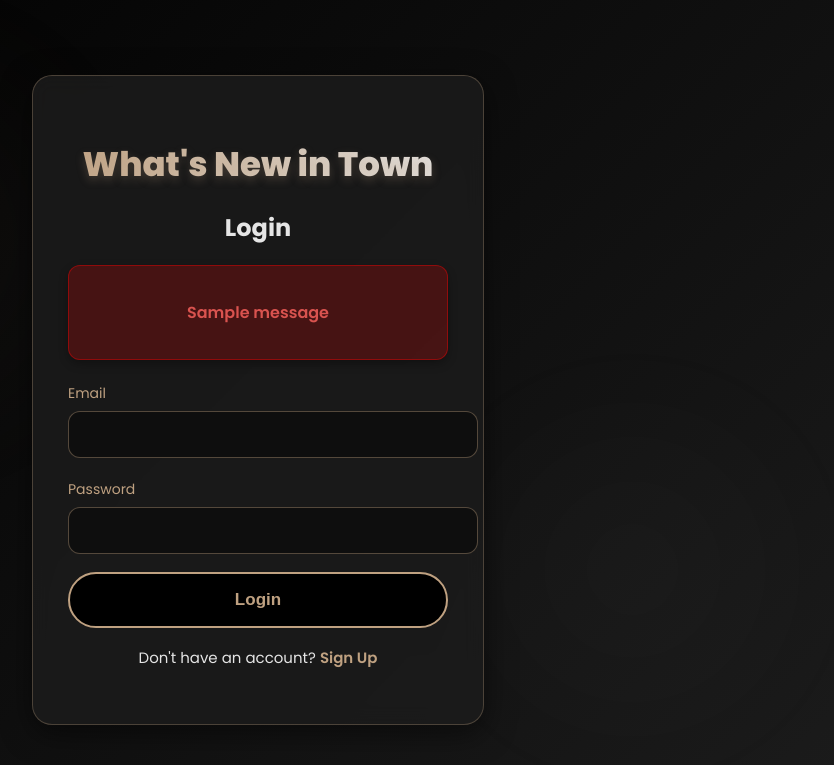
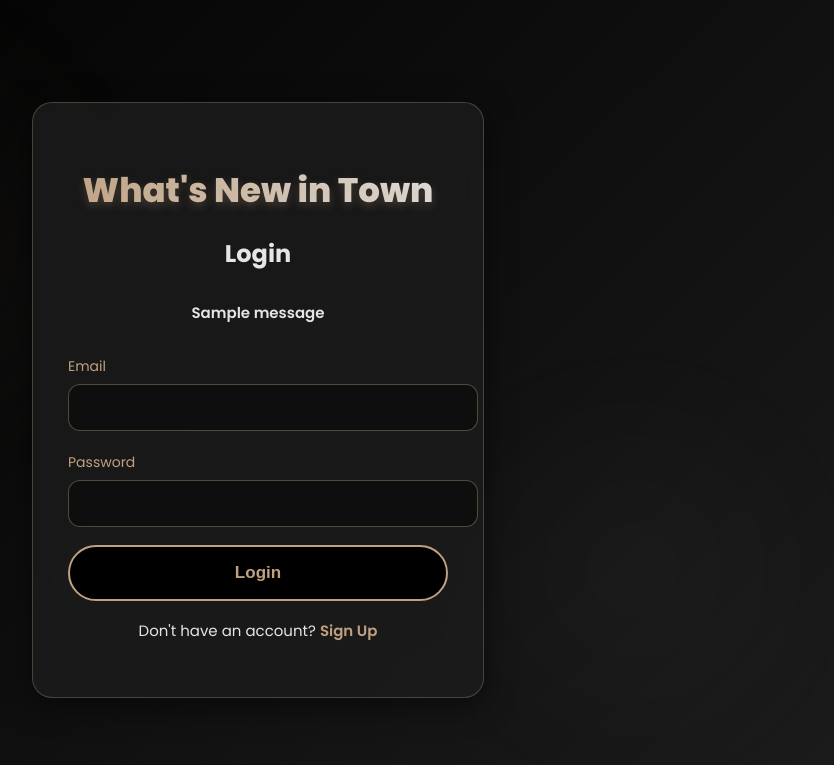
Before and after one commit to Yatharth224/WHATS-NEW-IN-TOWN, a Flask app: page /login in a window 1280 px wide. Shown: the top 765 px of the page, without its empty margins (382-1216 px from the left). Run offline with Flask 3, Linux system fonts and the light colour scheme; tables that the repository leaves empty or names only in its code hold one stand-in row (values such as "Sample post"); one stand-in notice (Sample message) is shown.

Commit message:
login pge flash message correction

```diff
--- a/templates/login.html
+++ b/templates/login.html
@@ -112,38 +112,38 @@
         }
         .signup-link a:hover { text-decoration: underline; }
 
-        /* Flash Message Styling */
+        /* ======= FLASH MESSAGE (signup-style) ======= */
+        /* keeps same width as inputs and aligns nicely inside card */
+        .flash-wrap { width: 100%; margin-bottom: 18px; box-sizing: border-box; }
+
         .alert {
-            margin-bottom: 20px;
-            padding: 18px;
-            background-color: rgba(255, 0, 0, 0.2);  /* Slight red background */
-            border: 1px solid rgba(255, 0, 0, 0.4); /* Light red border */
+            width: 100%;
             border-radius: 12px;
-            color: #D9534F;
-            font-size: 16px;
+            padding: 12px 14px;
+            box-sizing: border-box;
+            font-size: 15px;
             font-weight: 600;
-            text-align: center;
-            box-shadow: 0 4px 10px rgba(0, 0, 0, 0.3); /* Shadow for depth */
-            animation: fadeIn 0.5s ease-out;
+            line-height: 1.35;
+            animation: fadeIn 0.28s ease-out;
+            overflow: hidden;
         }
 
-        /* For error messages specifically */
         .alert-danger {
-            background-color: rgba(255, 0, 0, 0.1); /* Slightly softer red background */
-            color: #D9534F; /* Dark red text */
+            background: linear-gradient(180deg, rgba(84,16,20,0.92), rgba(60,10,12,0.92));
+            border: 1px solid rgba(210,80,80,0.22);
+            color: #ffd7d5;
+            box-shadow: 0 6px 18px rgba(0,0,0,0.45);
+            text-align: left;    /* left-align like signup screenshot */
+            padding-left: 16px;
+            padding-right: 16px;
         }
 
-        /* Animation to make the flash message fade in */
         @keyframes fadeIn {
-            0% {
-                opacity: 0;
-                transform: translateY(-20px);
-            }
-            100% {
-                opacity: 1;
-                transform: translateY(0);
-            }
+            0% { opacity: 0; transform: translateY(-8px); }
+            100% { opacity: 1; transform: translateY(0); }
         }
+        /* ======= end flash ======= */
+
     </style>
 </head>
 
@@ -161,16 +161,18 @@
 
         <h2 style="margin-top: 10px;">Login</h2>
 
-        <!-- Flash Message Section (added) -->
-        {% with messages = get_flashed_messages(with_categories=true) %}
-            {% if messages %}
-                <div class="alert">
+        <!-- Flash Message Section (signup-style) -->
+        <div class="flash-wrap">
+            {% with messages = get_flashed_messages(with_categories=true) %}
+                {% if messages %}
                     {% for category, message in messages %}
-                        <p class="alert-{{ category }}">{{ message }}</p>
+                        <div class="alert alert-{{ category }}">
+                            <p style="margin:0;">{{ message }}</p>
+                        </div>
                     {% endfor %}
-                </div>
-            {% endif %}
-        {% endwith %}
+                {% endif %}
+            {% endwith %}
+        </div>
 
         <form method="POST">
 
```
